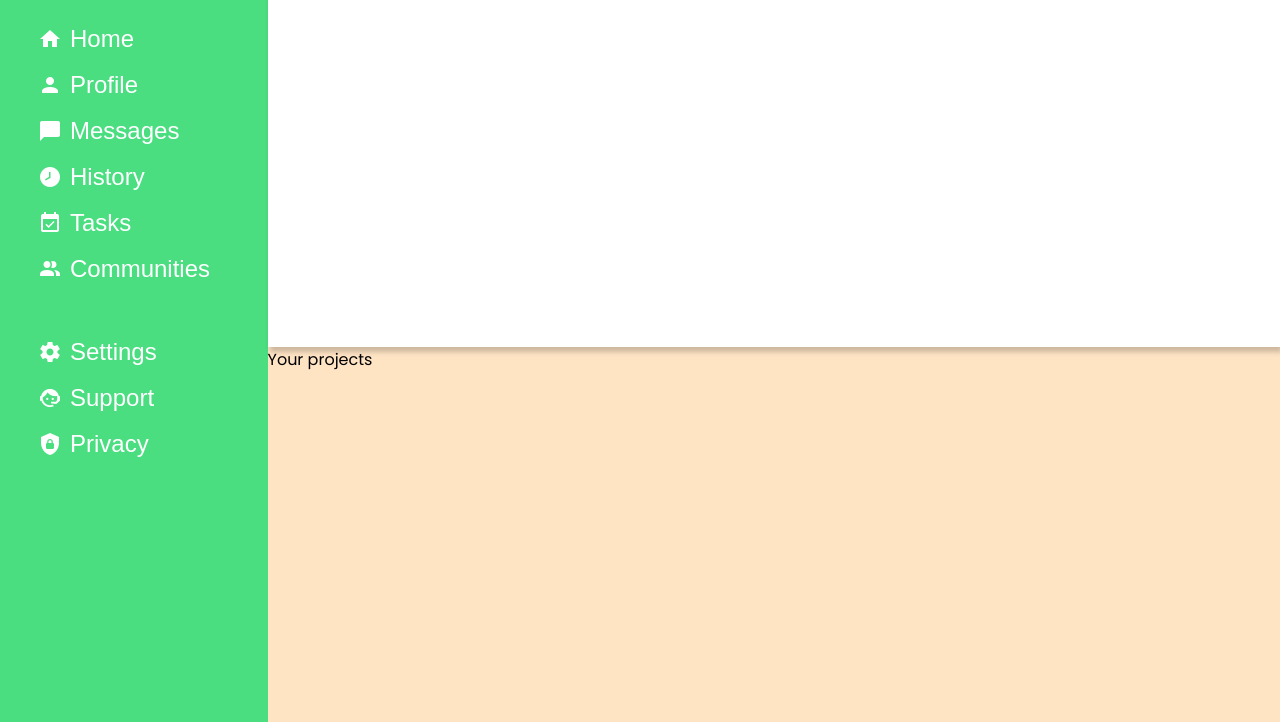
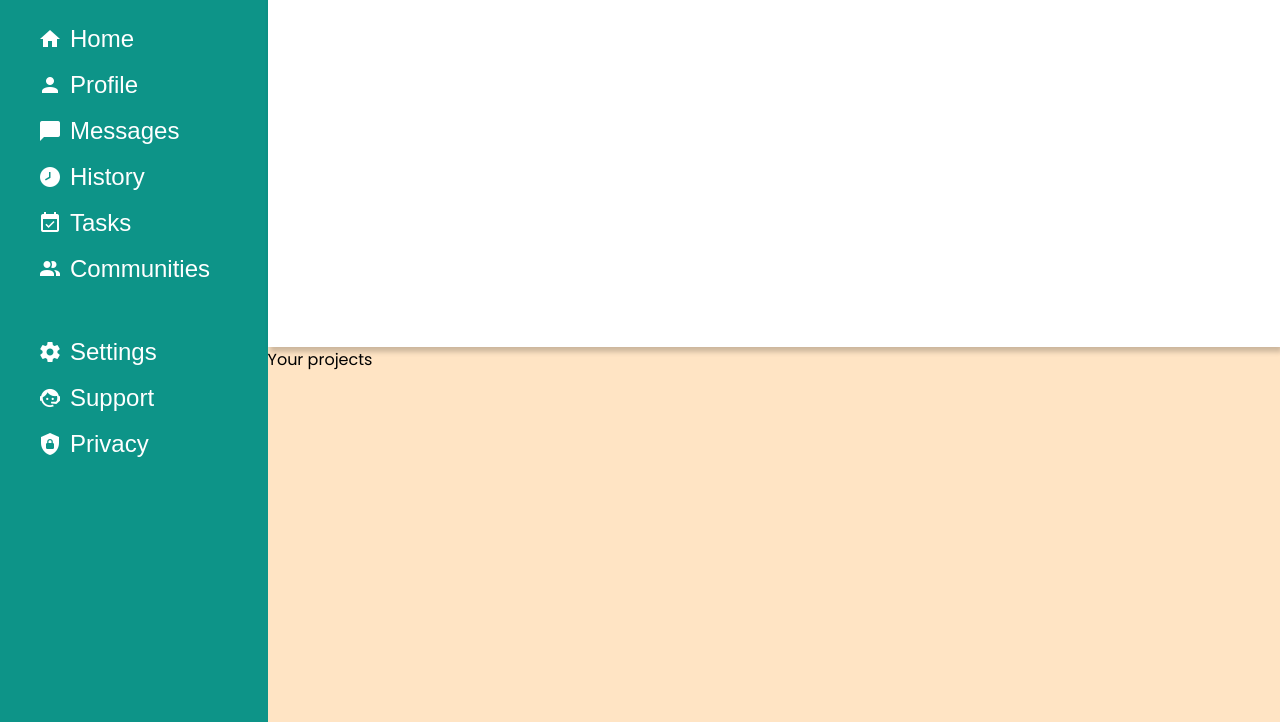
Before and after one commit to obviouslymilk/admin-dashboard, a plain HTML site: page index.html in a window 1280 px wide. Shown: the part 78-800 px from the top of the page. Drawn offline with Linux system fonts and the light colour scheme.

Commit message:
Change sidebar color

```diff
--- a/style.css
+++ b/style.css
@@ -16,7 +16,7 @@ body {
 
 .sidebar {
     grid-area: sidebar;
-    background-color: #4ade80;
+    background-color: #0d9488;
 }
 
 .header {
```
